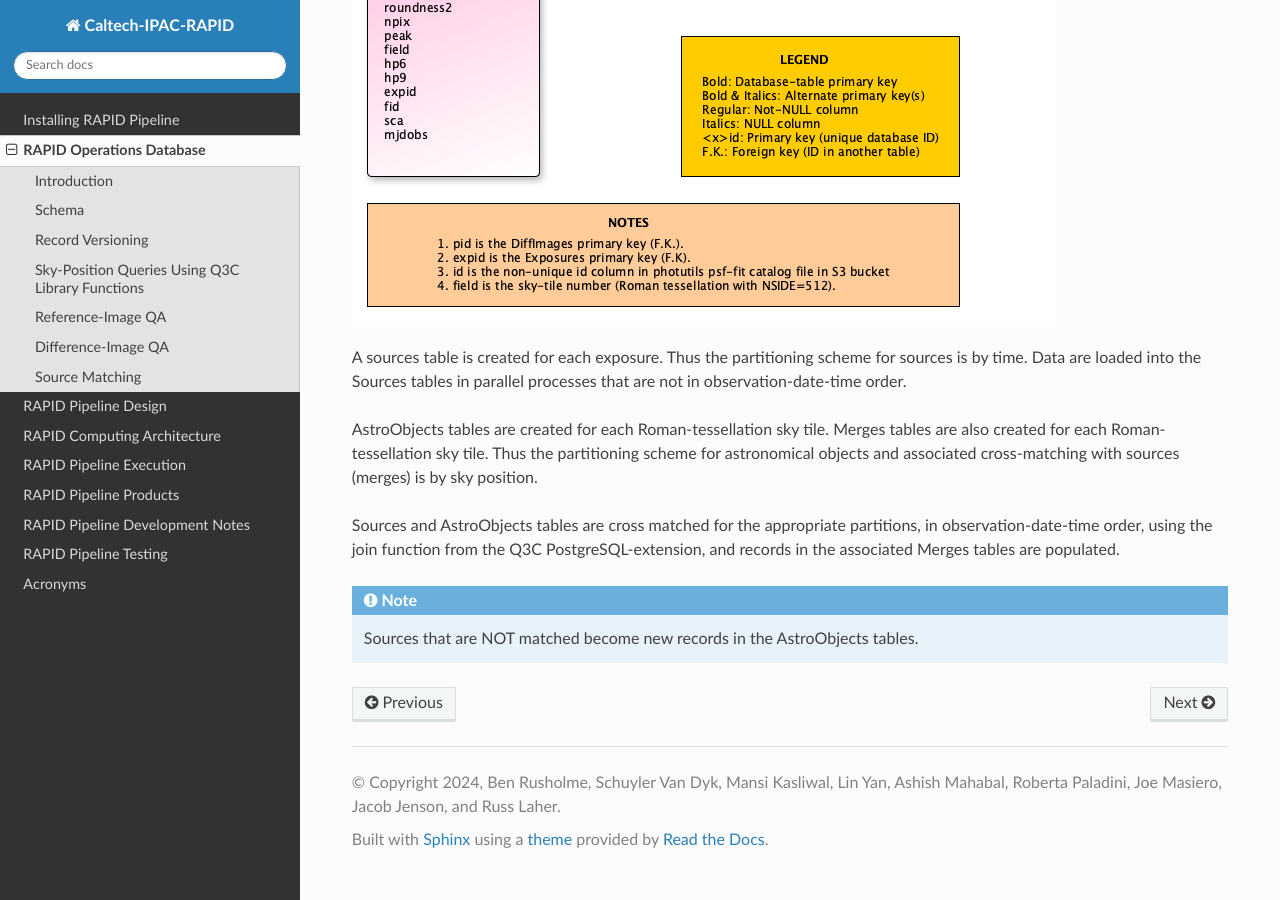
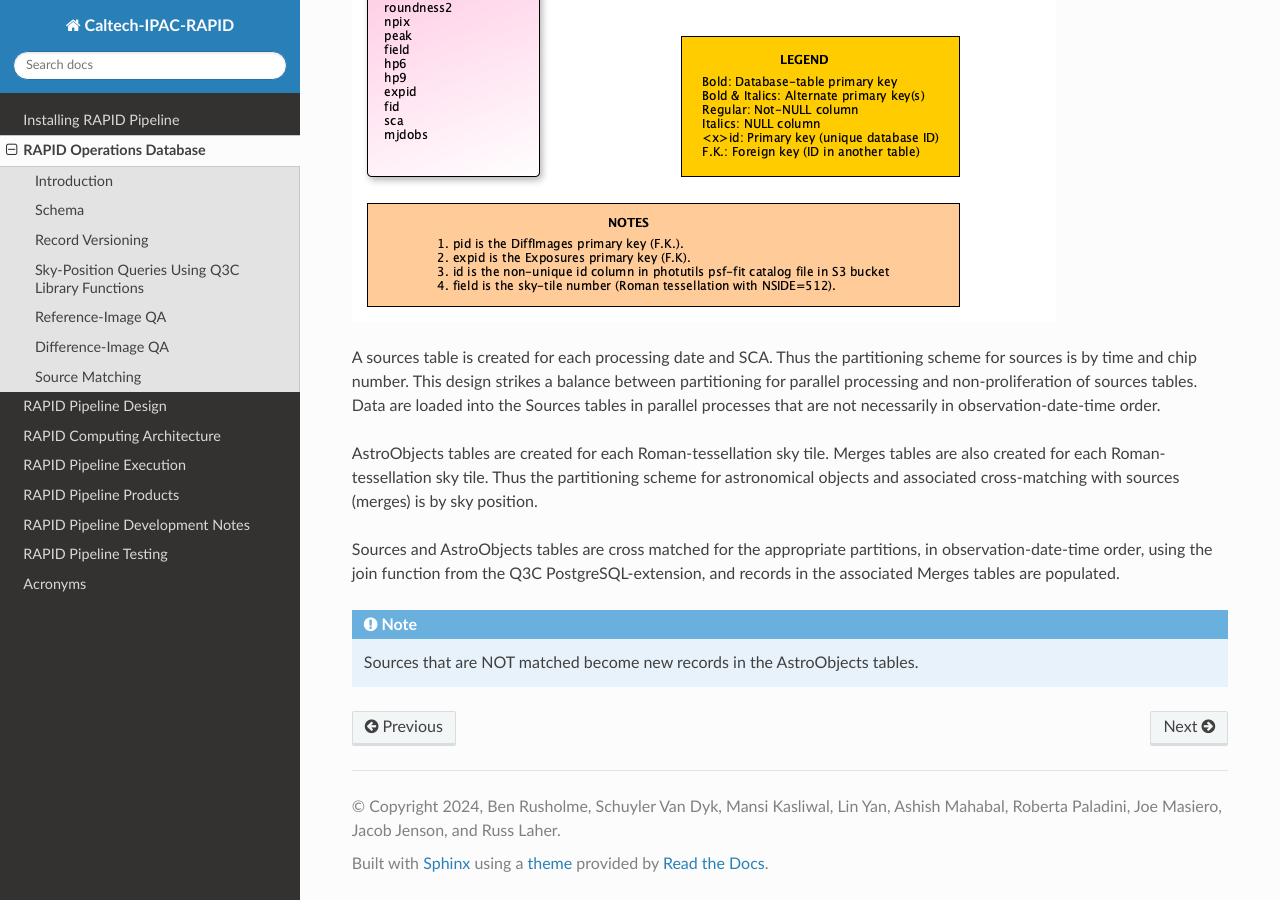
Before and after one commit to Caltech-IPAC/rapid, a Sphinx documentation site: the page built from docs/source/db/db.rst, in a window 1280 px wide and 900 px high, scrolled down 5066 px. Built offline with Sphinx 7.4.7 and the Read the Docs theme 3.1.0, drawn with Linux system fonts in a browser that asks for light colours; formulas are drawn with MathJax 3.

Commit message:
Changed time partitioning of sources table from exposure/sca to processing-date/sca chunks.

```diff
--- a/docs/source/db/db.rst
+++ b/docs/source/db/db.rst
@@ -194,10 +194,12 @@ A diagram of the source-matching database-table schema is given as follows:
 
 .. image:: source_matching.png
 
-A sources table is created for each exposure.
-Thus the partitioning scheme for sources is by time.
+A sources table is created for each processing date and SCA.
+Thus the partitioning scheme for sources is by time and chip number.
+This design strikes a balance between partitioning for parallel processing
+and non-proliferation of sources tables.
 Data are loaded into the Sources tables in parallel processes that are not
-in observation-date-time order.
+necessarily in observation-date-time order.
 
 AstroObjects tables are created for each Roman-tessellation sky tile.
 Merges tables are also created for each Roman-tessellation sky tile.
```
Also changed, not shown: 1 other file.
